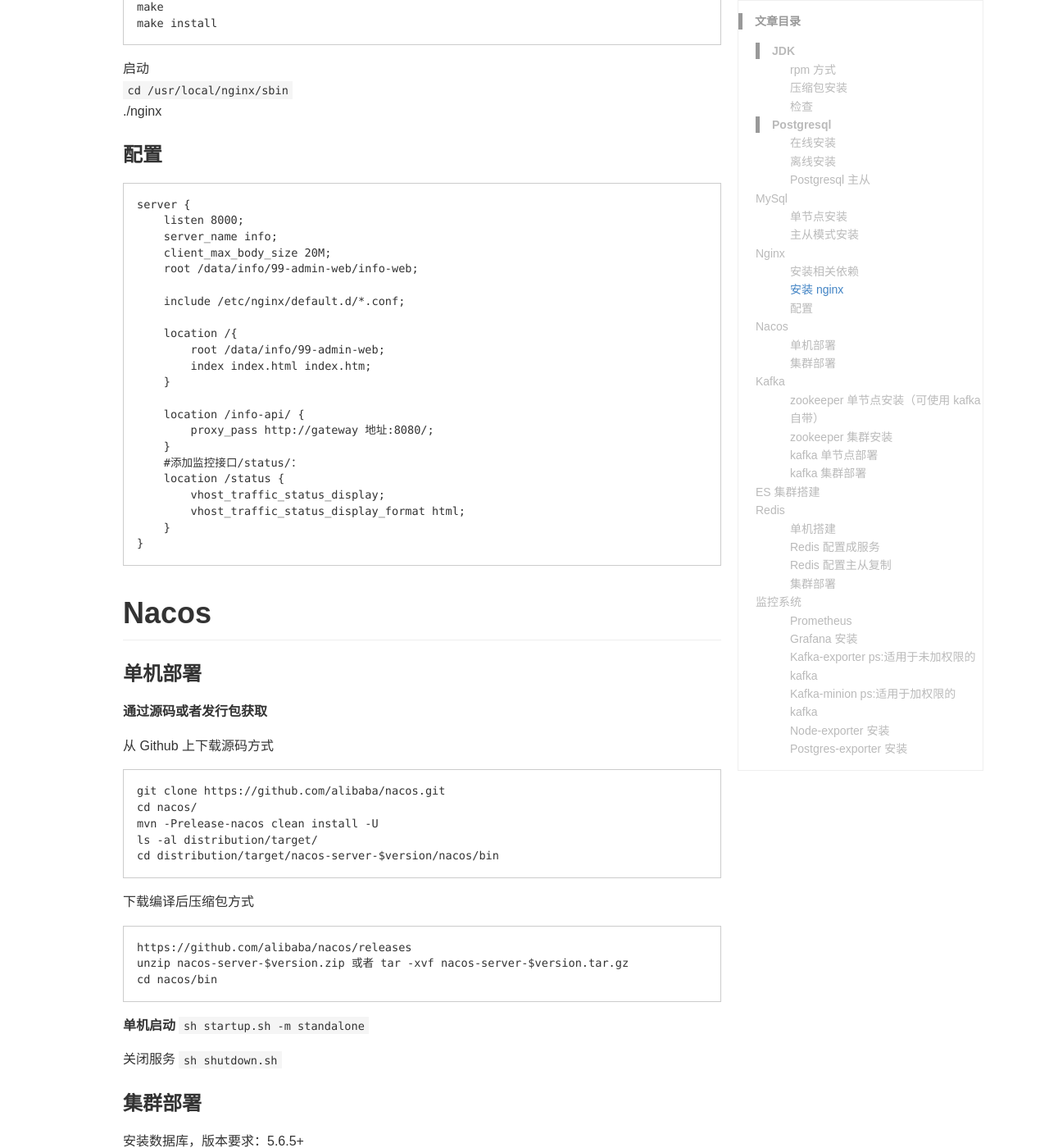
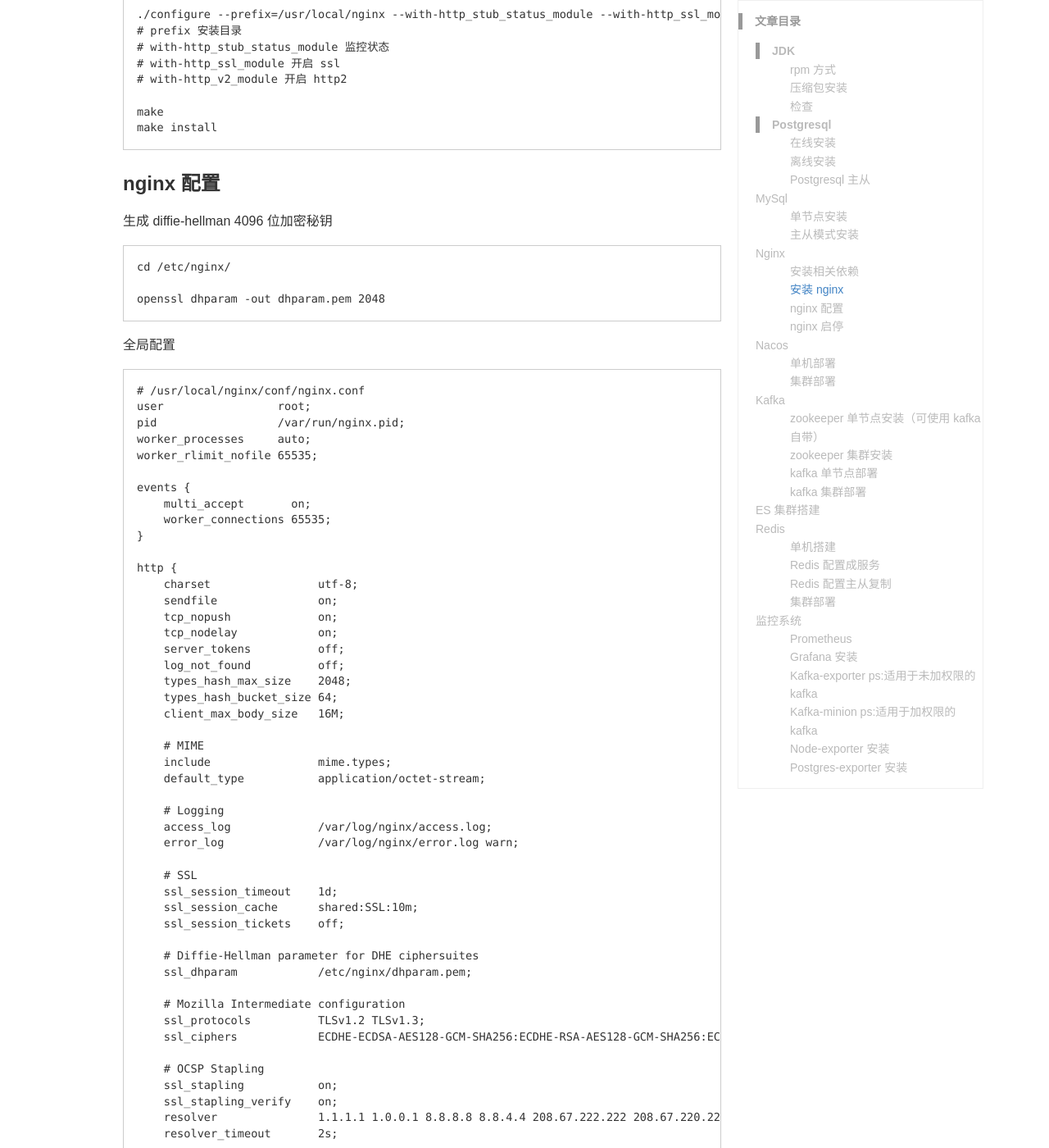
Before and after one commit to Lewinz/lewinz.github.io, a Jekyll site: the page built from _wiki/middleware.md, in a window 1280 px wide and 1400 px high, scrolled down 10690 px. Shown: the whole window at 82% size. Built offline with Jekyll 4.4.1, drawn with Linux system fonts in a browser that asks for light colours; some web fonts are replaced; comment, search, counter and statistics services are not loaded; a style sheet for code colours, icons or effects is not loaded; some of the changed text lies outside the part shown.

Commit message:
update install nginx

````diff
--- a/_wiki/middleware.md
+++ b/_wiki/middleware.md
@@ -469,45 +470,145 @@
 `yum -y install gcc gcc-c++ pcre pcre-devel zlib zlib-devel openssl openssl-devel gd gd-devel`
 
 ### 安装 nginx
+``` shell
+# 下载tar包
+wget http://nginx.org/download/nginx-1.17.3.tar.gz
+tar -xvf nginx-1.17.3.tar.gz
+cd nginx-1.17.3
 
-解压 ngnix 安装包 `tar -zxvf nginx-1.17.3.tar.gz`
+./configure --prefix=/usr/local/nginx --with-http_stub_status_module --with-http_ssl_module --with-http_v2_module
+# prefix 安装目录
+# with-http_stub_status_module 监控状态
+# with-http_ssl_module 开启 ssl
+# with-http_v2_module 开启 http2
 
-进入解压缩目录,编译监控插件
-`./configure --add-module=/mnt/nginx/nginx-module-vts`
-
-``` shell
 make
 make install
 ```
 
-启动
-`cd /usr/local/nginx/sbin`
-./nginx
+### nginx 配置
+生成 diffie-hellman 4096 位加密秘钥
+``` shell
+cd /etc/nginx/
 
-### 配置
+openssl dhparam -out dhparam.pem 2048
+```
+
+全局配置
 ``` shell
-server {
-    listen 8000;
-    server_name info;
-    client_max_body_size 20M;
-    root /data/info/99-admin-web/info-web;
+# /usr/local/nginx/conf/nginx.conf
+user                 root;
+pid                  /var/run/nginx.pid;
+worker_processes     auto;
+worker_rlimit_nofile 65535;
 
-    include /etc/nginx/default.d/*.conf;
+events {
+    multi_accept       on;
+    worker_connections 65535;
+}
 
-    location /{
-        root /data/info/99-admin-web;
-        index index.html index.htm;
+http {
+    charset                utf-8;
+    sendfile               on;
+    tcp_nopush             on;
+    tcp_nodelay            on;
+    server_tokens          off;
+    log_not_found          off;
+    types_hash_max_size    2048;
+    types_hash_bucket_size 64;
+    client_max_body_size   16M;
+
+    # MIME
+    include                mime.types;
+    default_type           application/octet-stream;
+
+    # Logging
+    access_log             /var/log/nginx/access.log;
+    error_log              /var/log/nginx/error.log warn;
+
+    # SSL
+    ssl_session_timeout    1d;
+    ssl_session_cache      shared:SSL:10m;
+    ssl_session_tickets    off;
+
+    # Diffie-Hellman parameter for DHE ciphersuites
+    ssl_dhparam            /etc/nginx/dhparam.pem;
+
+    # Mozilla Intermediate configuration
+    ssl_protocols          TLSv1.2 TLSv1.3;
+    ssl_ciphers            ECDHE-ECDSA-AES128-GCM-SHA256:ECDHE-RSA-AES128-GCM-SHA256:ECDHE-ECDSA-AES256-GCM-SHA384:ECDHE-RSA-AES256-GCM-SHA384:ECDHE-ECDSA-CHACHA20-POLY1305:ECDHE-RSA-CHACHA20-POLY1305:DHE-RSA-AES128-GCM-SHA256:DHE-RSA-AES256-GCM-SHA384;
+
+    # OCSP Stapling
+    ssl_stapling           on;
+    ssl_stapling_verify    on;
+    resolver               1.1.1.1 1.0.0.1 8.8.8.8 8.8.4.4 208.67.222.222 208.67.220.220 valid=60s;
+    resolver_timeout       2s;
+
+    # Connection header for WebSocket reverse proxy
+    map $http_upgrade $connection_upgrade {
+        default upgrade;
+        ""      close;
     }
 
-    location /info-api/ {
-        proxy_pass http://gateway 地址:8080/;
+    # Load configs
+    include /etc/nginx/conf.d/*.conf;
+}
+```
+
+详细配置
+``` shell
+# /etc/nginx/conf.d/tracehabit.conf
+server {
+    listen              443 ssl http2;
+    listen              [::]:443 ssl http2;
+    server_name         tracehabit;
+
+    # SSL
+    ssl_certificate     /root/.acme.sh/tracehabit.com.csr;
+    ssl_certificate_key /root/.acme.sh/tracehabit.com.key;
+
+    # security
+    # include             nginxconfig.io/security.conf;
+
+    # logging
+    access_log          /var/log/nginx/tracehabit.access.log;
+    error_log           /var/log/nginx/tracehabit.error.log warn;
+
+    proxy_set_header Authorization $http_authorization;
+    proxy_pass_header  Authorization;
+
+    # reverse proxy
+    location / {
+        proxy_pass http://127.0.0.1:9090;
+       # include    nginxconfig.io/proxy.conf;
     }
-    #添加监控接口/status/：
-    location /status {
-        vhost_traffic_status_display;
-        vhost_traffic_status_display_format html;
-    }
+
+    # additional config
+    #include nginxconfig.io/general.conf;
 }
+
+# HTTP redirect
+server {
+    listen      80;
+    listen      [::]:80;
+    server_name tracehabit;
+    return      301 https://tracehabit$request_uri;
+}
+```
+
+### nginx 启停
+``` shell
+# 检查配置文件是否正确
+/usr/local/nginx/sbin/nginx -t
+
+# 启动
+/usr/local/nginx/sbin/nginx
+
+# 关闭
+/usr/local/nginx/sbin/nginx -s stop
+
+# 重启
+/usr/local/nginx/sbin/nginx -s reload
 ```
 
 # Nacos
````
Also changed, not shown: other parts of _wiki/middleware.md (+1 -0 lines).
